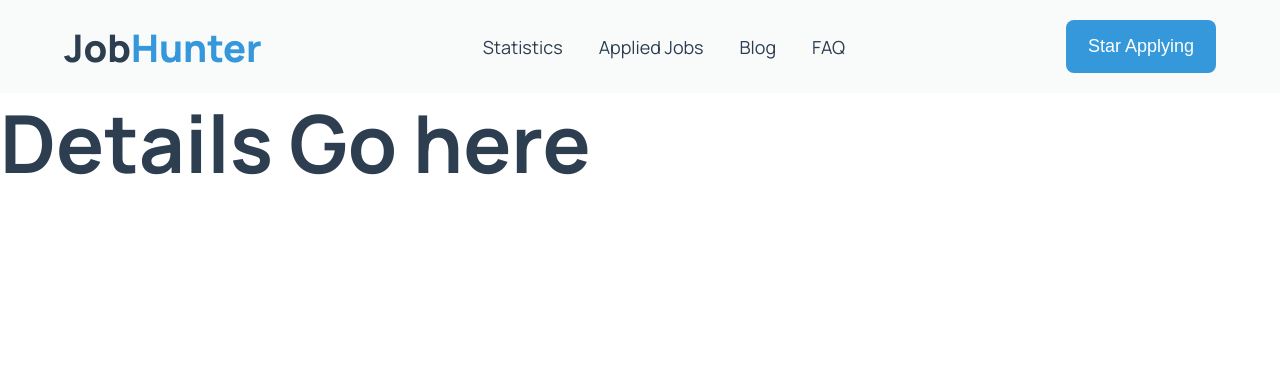
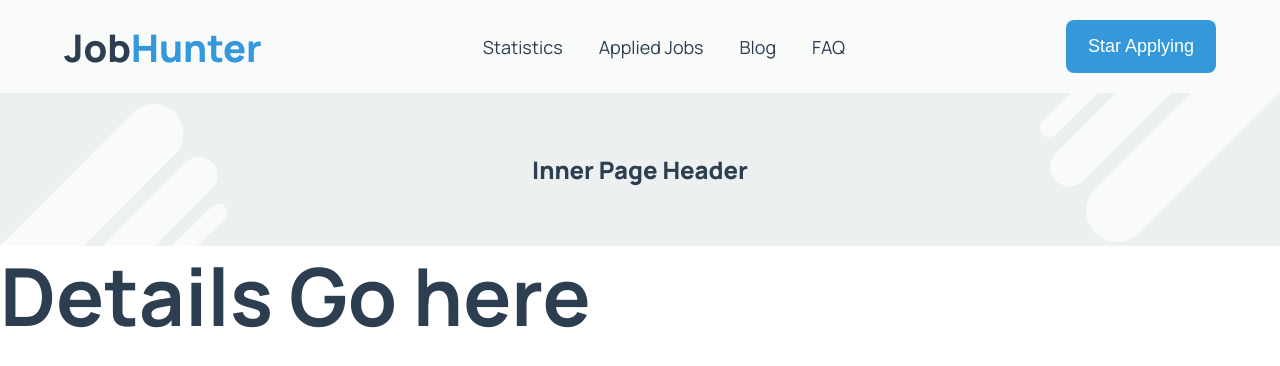
Before and after one commit to naimurcse/react-job-hunter, a React (Vite) app: page /job/1 in a window 1280 px wide. Shown: the top 366 px of the page. Built offline with nearby package versions, Linux system fonts and the light colour scheme.

Commit message:
Inner Header mark up and style are done

```diff
--- /dev/null
+++ b/src/component/InnerpageHeader/InnerpageHeader.css
@@ -0,0 +1,8 @@
+.inner-header {
+   background-color: var(--color-dark-grey);
+   background-image: url(../../assets/inner-header1.png), url(../../assets/inner-header2.png);
+   background-repeat: no-repeat;
+   background-position: right top, left bottom;
+   padding: 6rem 0;
+   text-align: center;
+}
--- /dev/null
+++ b/src/component/InnerpageHeader/InnerpageHeader.jsx
@@ -0,0 +1,13 @@
+import "./InnerpageHeader.css";
+
+const InnerpageHeader = () => {
+   return (
+      <div className="inner-header">
+         <div className="container">
+            <h2>Inner Page Header</h2>
+         </div>
+      </div>
+   );
+};
+
+export default InnerpageHeader;
--- a/src/component/JobDetails/JobDetails.jsx
+++ b/src/component/JobDetails/JobDetails.jsx
@@ -1,10 +1,12 @@
+import InnerpageHeader from "../InnerpageHeader/InnerpageHeader";
 import "./JobDetails.css";
 
 const JobDetails = () => {
    return (
-      <div>
+      <>
+         <InnerpageHeader></InnerpageHeader>
          <h1>Details Go here</h1>
-      </div>
+      </>
    );
 };
 
```
Also changed, not shown: src/assets/inner-header1.png (added), src/assets/inner-header2.png (added).
